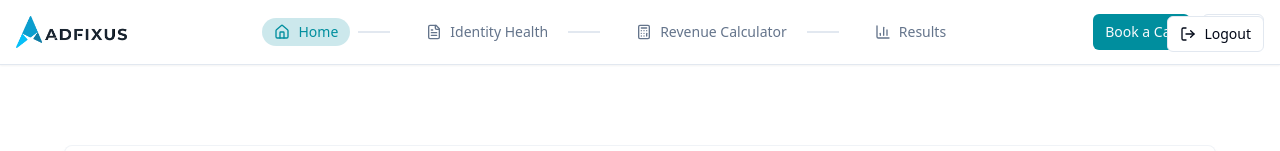
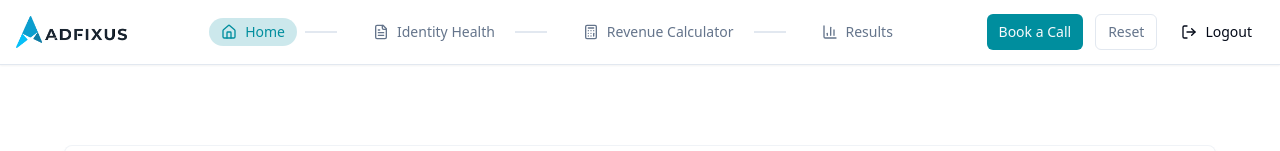
Before and after one commit to krishanraja/vox-adfixus, a React (Vite) app: page / in a window 1280 px wide. Shown: the top 151 px of the page. Built offline with nearby package versions, Linux system fonts and the light colour scheme; no server answers; sample sign-in values are in the browser's storage; what pdfmake would draw is missing.

Commit message:
Fix floating logout button

```diff
--- a/src/components/Navigation.tsx
+++ b/src/components/Navigation.tsx
@@ -1,14 +1,15 @@
 import React from 'react';
 import { Button } from '@/components/ui/button';
-import { BarChart3, Home, Calculator, FileText } from 'lucide-react';
+import { BarChart3, Home, Calculator, FileText, LogOut } from 'lucide-react';
 import type { StepType } from '@/types';
 
 interface NavigationProps {
   currentStep: StepType;
   onReset: () => void;
+  onLogout?: () => void;
 }
 
-export const Navigation: React.FC<NavigationProps> = ({ currentStep, onReset }) => {
+export const Navigation: React.FC<NavigationProps> = ({ currentStep, onReset, onLogout }) => {
   const steps = [
     { id: 'hero', label: 'Home', icon: Home },
     { id: 'quiz', label: 'Identity Health', icon: FileText },
@@ -77,6 +78,17 @@ export const Navigation: React.FC<NavigationProps> = ({ currentStep, onReset })
             >
               Reset
             </Button>
+            {onLogout && (
+              <Button
+                variant="ghost"
+                size="sm"
+                onClick={onLogout}
+                className="gap-2"
+              >
+                <LogOut className="h-4 w-4" />
+                Logout
+              </Button>
+            )}
           </div>
         </div>
       </div>
--- a/src/pages/ScenarioModeler.tsx
+++ b/src/pages/ScenarioModeler.tsx
@@ -7,7 +7,7 @@ import { SimplifiedResults } from '@/components/SimplifiedResults';
 import { Button } from '@/components/ui/button';
 import { useScenarioCalculator } from '@/hooks/useScenarioCalculator';
 import { useAuth } from '@/contexts/AuthContext';
-import { ArrowRight, LogOut } from 'lucide-react';
+import { ArrowRight } from 'lucide-react';
 import type { LeadData } from '@/types';
 import { LeadCaptureModal } from '@/components/LeadCaptureModal';
 import { useToast } from '@/hooks/use-toast';
@@ -86,14 +86,7 @@ const ScenarioModeler = () => {
 
   return (
     <div className="min-h-screen bg-background">
-      <Navigation currentStep={navStep} onReset={handleReset} />
-
-      <div className="absolute top-4 right-4 z-50">
-        <Button onClick={handleLogout} variant="outline" size="sm" className="gap-2">
-          <LogOut className="h-4 w-4" />
-          Logout
-        </Button>
-      </div>
+      <Navigation currentStep={navStep} onReset={handleReset} onLogout={handleLogout} />
 
       <div className="container mx-auto px-4 py-8">
         {currentStep === 'hero' && (
```
